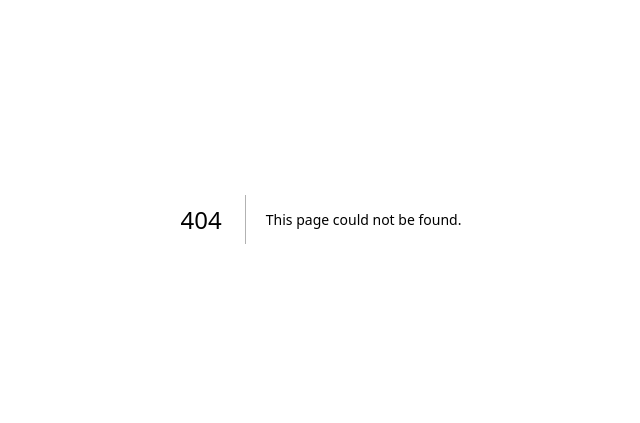
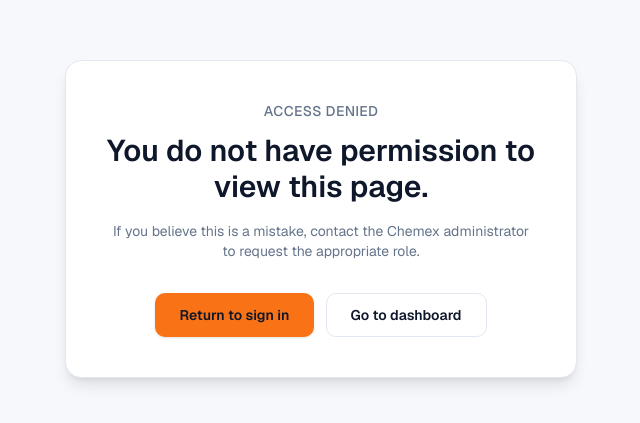
Before and after one commit to Mohammed-Al-Kuthari/chemex_dashboard, a Next.js app: page /unauthorized in a window 1280 px wide. Before the commit this address had no page. Shown: the part 181-604 px from the top of the page, without its empty margins (319-959 px from the left). Built offline with nearby package versions, Linux system fonts and the light colour scheme; no server answers.

Commit message:
feat(auth): add unauthorized access page

```diff
--- /dev/null
+++ b/src/app/unauthorized/page.tsx
@@ -0,0 +1,35 @@
+import Link from 'next/link';
+
+import { ROUTES } from '../../config';
+
+export const metadata = {
+  title: 'Access denied',
+};
+
+export default function UnauthorizedPage() {
+  return (
+    <main className="flex min-h-screen items-center justify-center bg-background px-6 py-16">
+      <section className="w-full max-w-lg rounded-2xl border border-border bg-surface p-10 text-center shadow-lg">
+        <p className="text-sm font-medium uppercase tracking-wide text-muted-foreground">Access denied</p>
+        <h1 className="mt-3 text-3xl font-semibold text-foreground">You do not have permission to view this page.</h1>
+        <p className="mt-4 text-sm text-muted-foreground">
+          If you believe this is a mistake, contact the Chemex administrator to request the appropriate role.
+        </p>
+        <div className="mt-8 flex flex-col items-center gap-3 sm:flex-row sm:justify-center">
+          <Link
+            href={ROUTES.login.path}
+            className="inline-flex h-11 items-center justify-center rounded-lg bg-primary px-6 text-sm font-semibold text-primary-foreground shadow-sm transition hover:opacity-90"
+          >
+            Return to sign in
+          </Link>
+          <Link
+            href={ROUTES.dashboard.path}
+            className="inline-flex h-11 items-center justify-center rounded-lg border border-border px-6 text-sm font-semibold text-foreground transition hover:bg-background"
+          >
+            Go to dashboard
+          </Link>
+        </div>
+      </section>
+    </main>
+  );
+}
```
